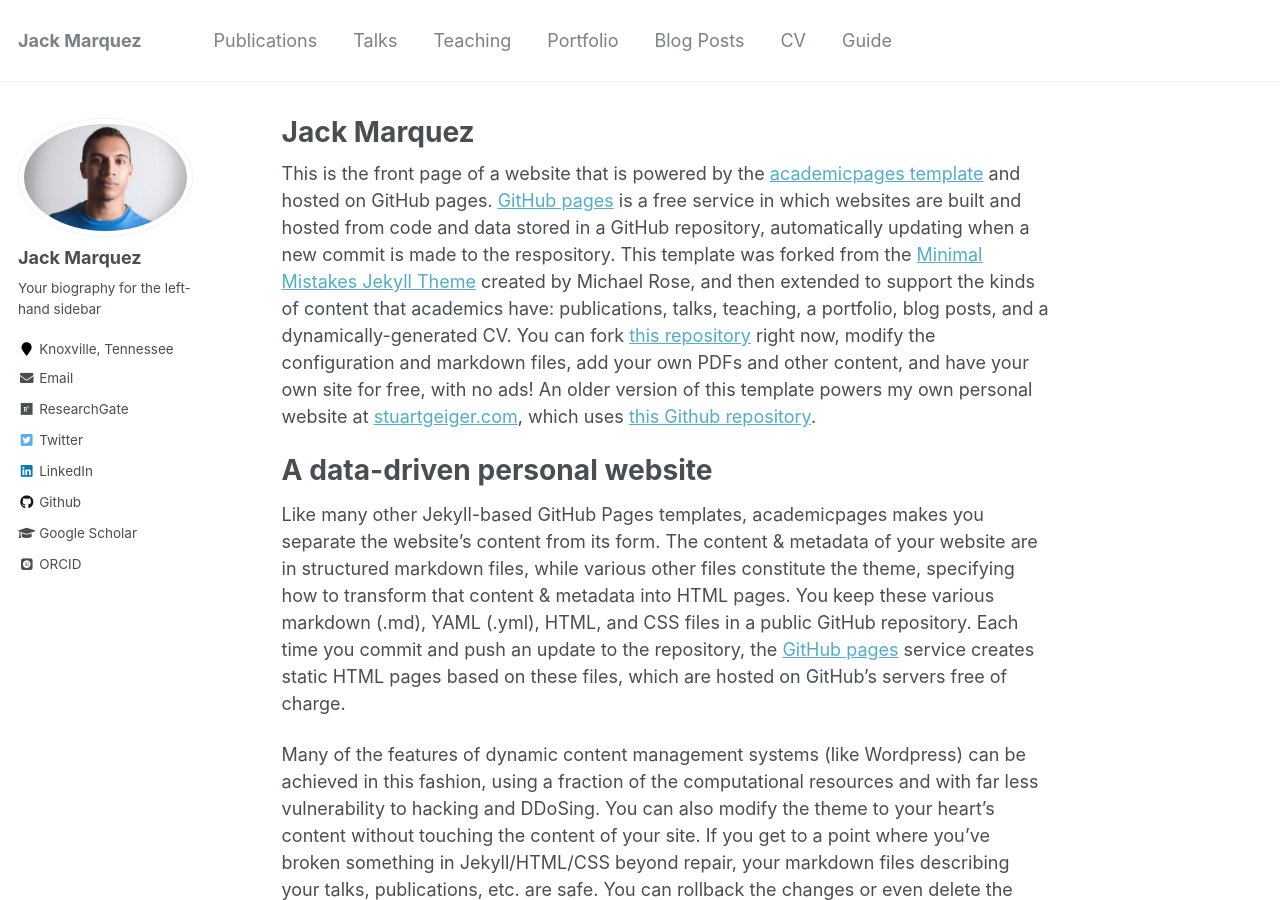
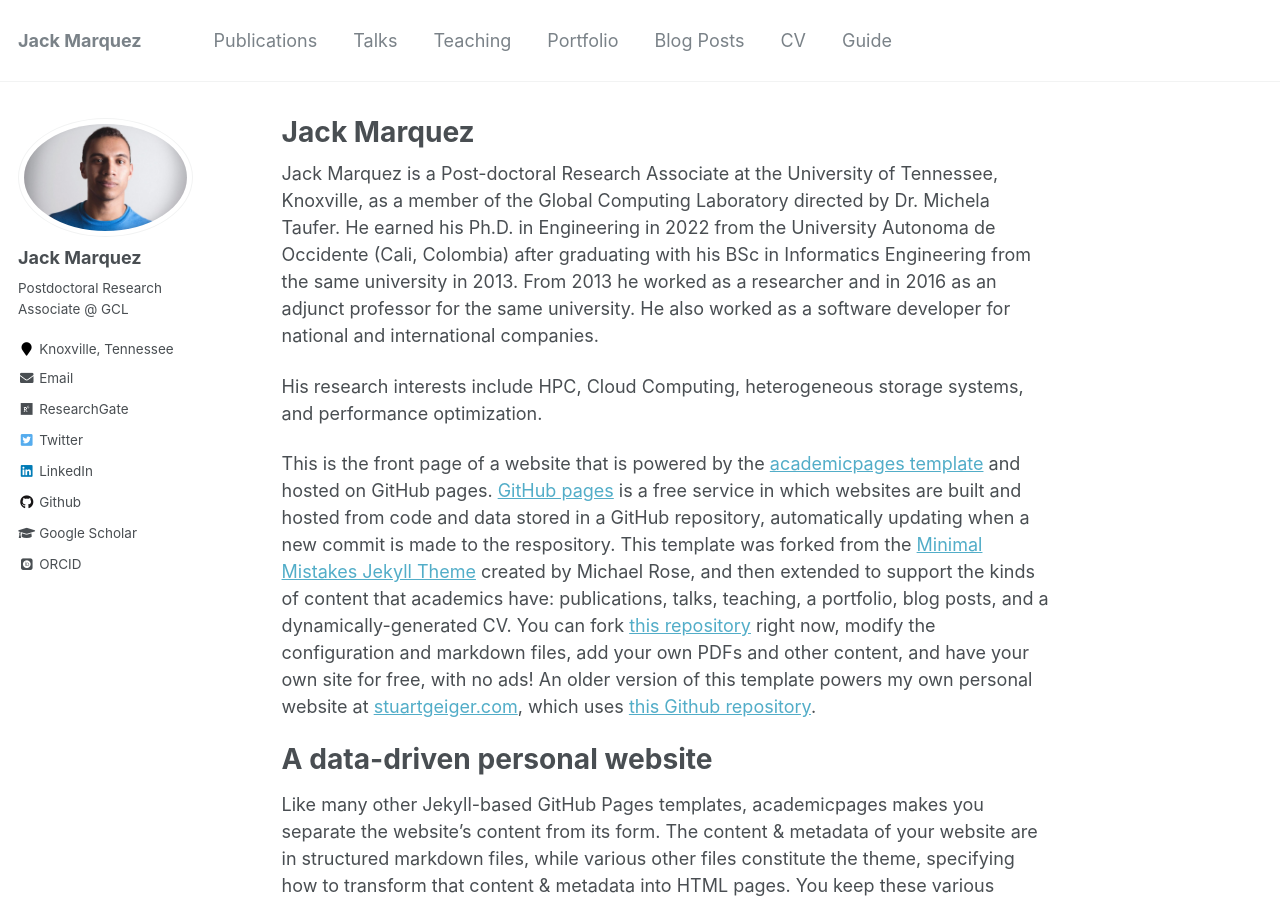
Before and after one commit to jackdmarquez/jackdmarquez.github.io, a Jekyll site: the page built from _pages/about.md, in a window 1280 px wide and 900 px high. Built offline with Jekyll 4.4.1, drawn with Linux system fonts in a browser that asks for light colours; some web fonts are replaced.

Commit message:
shor vitae and position added

```diff
--- a/_config.yml
+++ b/_config.yml
@@ -82,7 +82,7 @@
 author:
   name             : "Jack Marquez"
   avatar           : "profile.png"
-  bio              : "Your biography for the left-hand sidebar"
+  bio              : "Postdoctoral Research Associate @ GCL"
   location         : "Knoxville, Tennessee"
   employer         :
   pubmed           : # "https://www.ncbi.nlm.nih.gov/pubmed/?term=john+snow"
--- a/_pages/about.md
+++ b/_pages/about.md
@@ -7,6 +7,11 @@
   - /about/
   - /about.html
 ---
+
+Jack Marquez is a Post-doctoral Research Associate at the University of Tennessee, Knoxville, as a member of the Global Computing Laboratory directed by Dr. Michela Taufer. He earned his Ph.D. in Engineering in 2022 from the University Autonoma de Occidente (Cali, Colombia) after graduating with his BSc in Informatics Engineering from the same university in 2013. From 2013 he worked as a researcher and in 2016 as an adjunct professor for the same university. He also worked as a software developer for national and international companies.
+
+His research interests include HPC, Cloud Computing, heterogeneous storage systems, and performance optimization.
+
 
 This is the front page of a website that is powered by the [academicpages template](https://github.com/academicpages/academicpages.github.io) and hosted on GitHub pages. [GitHub pages](https://pages.github.com) is a free service in which websites are built and hosted from code and data stored in a GitHub repository, automatically updating when a new commit is made to the respository. This template was forked from the [Minimal Mistakes Jekyll Theme](https://mmistakes.github.io/minimal-mistakes/) created by Michael Rose, and then extended to support the kinds of content that academics have: publications, talks, teaching, a portfolio, blog posts, and a dynamically-generated CV. You can fork [this repository](https://github.com/academicpages/academicpages.github.io) right now, modify the configuration and markdown files, add your own PDFs and other content, and have your own site for free, with no ads! An older version of this template powers my own personal website at [stuartgeiger.com](http://stuartgeiger.com), which uses [this Github repository](https://github.com/staeiou/staeiou.github.io).
 
```
